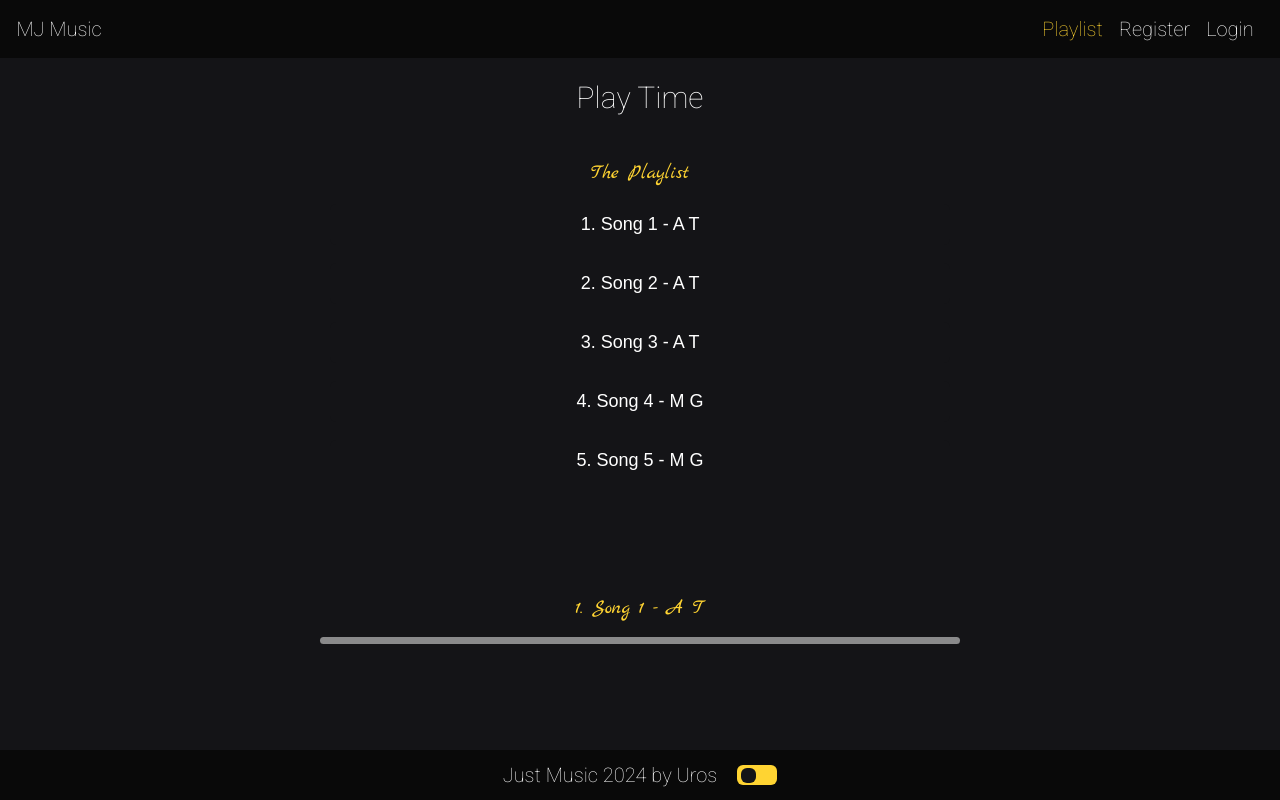
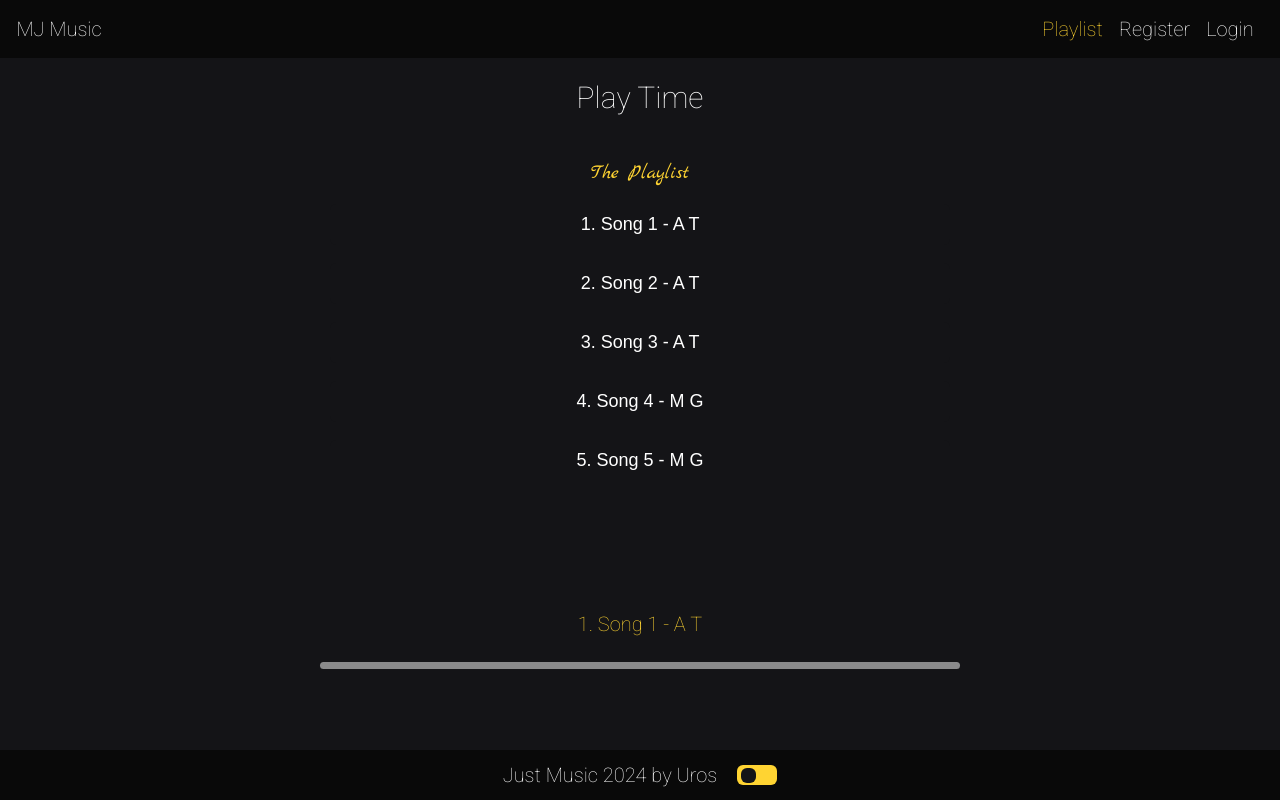
Before and after one commit to mladen081/mj-music-new, a Vue app: page /#/playlist in a window 1280 px wide. Built offline with nearby package versions, Linux system fonts and the light colour scheme.

Commit message:
016 more styling

```diff
--- a/src/views/PlayList.vue
+++ b/src/views/PlayList.vue
@@ -18,9 +18,9 @@
       </section>
       <section class="player">
         <div class="controls">
-          <h2 class="song-title" @click="resetSong(current)">
+          <p class="song-title" @click="resetSong(current)">
             {{ current.title }} - {{ current.artist }}
-          </h2>
+          </p>
           <div class="progress-bar" @click="seek">
             <div class="progress" :style="{ width: progress + '%' }"></div>
           </div>
@@ -180,15 +180,17 @@ export default {
 </script>
 
 <style scoped>
-.song-title span {
+.song-title {
   font-weight: 200;
+  color: var(--yellow-color);
+  margin-bottom: 1rem;
 }
 .controls {
   flex-direction: column;
   width: 100%;
   position: fixed;
   bottom: 5rem;
-  padding-top: 2rem;
+  padding: 2rem 0;
   display: flex;
   justify-content: center;
   align-items: center;
@@ -196,8 +198,8 @@ export default {
   z-index: 1000;
 }
 .fa {
-  font-size: 3rem;
-  margin: 3rem;
+  font-size: 2.5rem;
+  margin: 1rem 2rem;
   color: #fff;
 }
 
```
